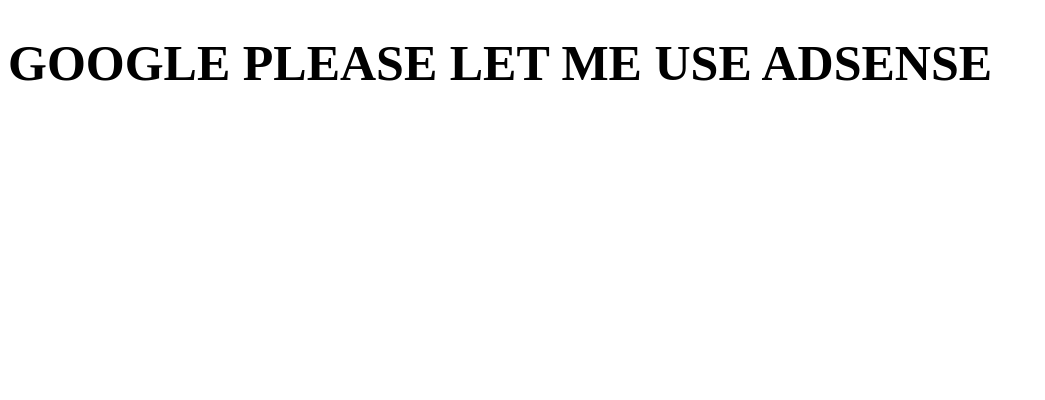
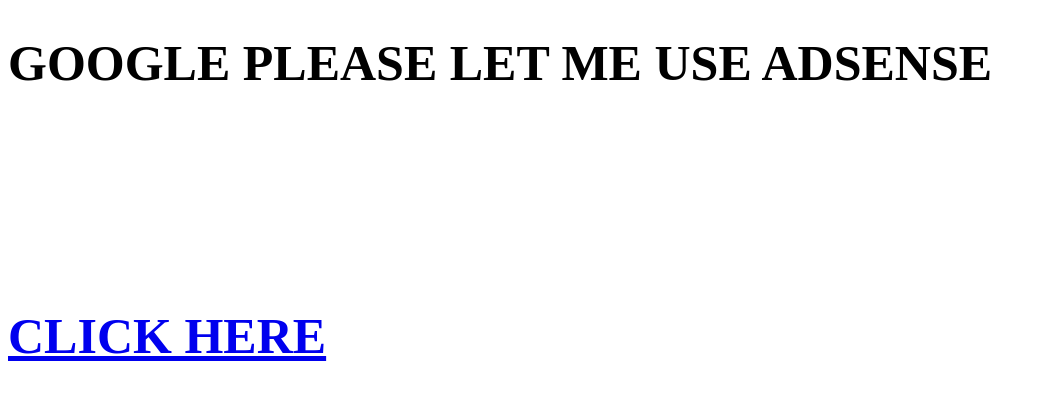
Before and after one commit to test8576/adsense-test, a plain HTML site: page index.html in a window 1280 px wide. Shown: the whole page, without its empty margins (0-1045 px from the left). Drawn offline with Linux system fonts and the light colour scheme.

Commit message:
Update index.html

```diff
--- a/index.html
+++ b/index.html
@@ -23,5 +23,5 @@
 	};
 	document.write('<scr' + 'ipt type="text/javascript" src="http' + (location.protocol === 'https:' ? 's' : '') + '://www.effectivecreativeformat.com/8872e26ddbafd86be0c0d4ed8c306791/invoke.js"></scr' + 'ipt>');
 </script>
-	<h1><a href="https://www.highcpmrevenuenetwork.com/xrzb5w6dp?key=b1f1cd12e07dbe267799104096a2f90a"></a></h1>
+	<h1><a href="https://www.highcpmrevenuenetwork.com/xrzb5w6dp?key=b1f1cd12e07dbe267799104096a2f90a">CLICK HERE</a></h1>
 </body>
```
